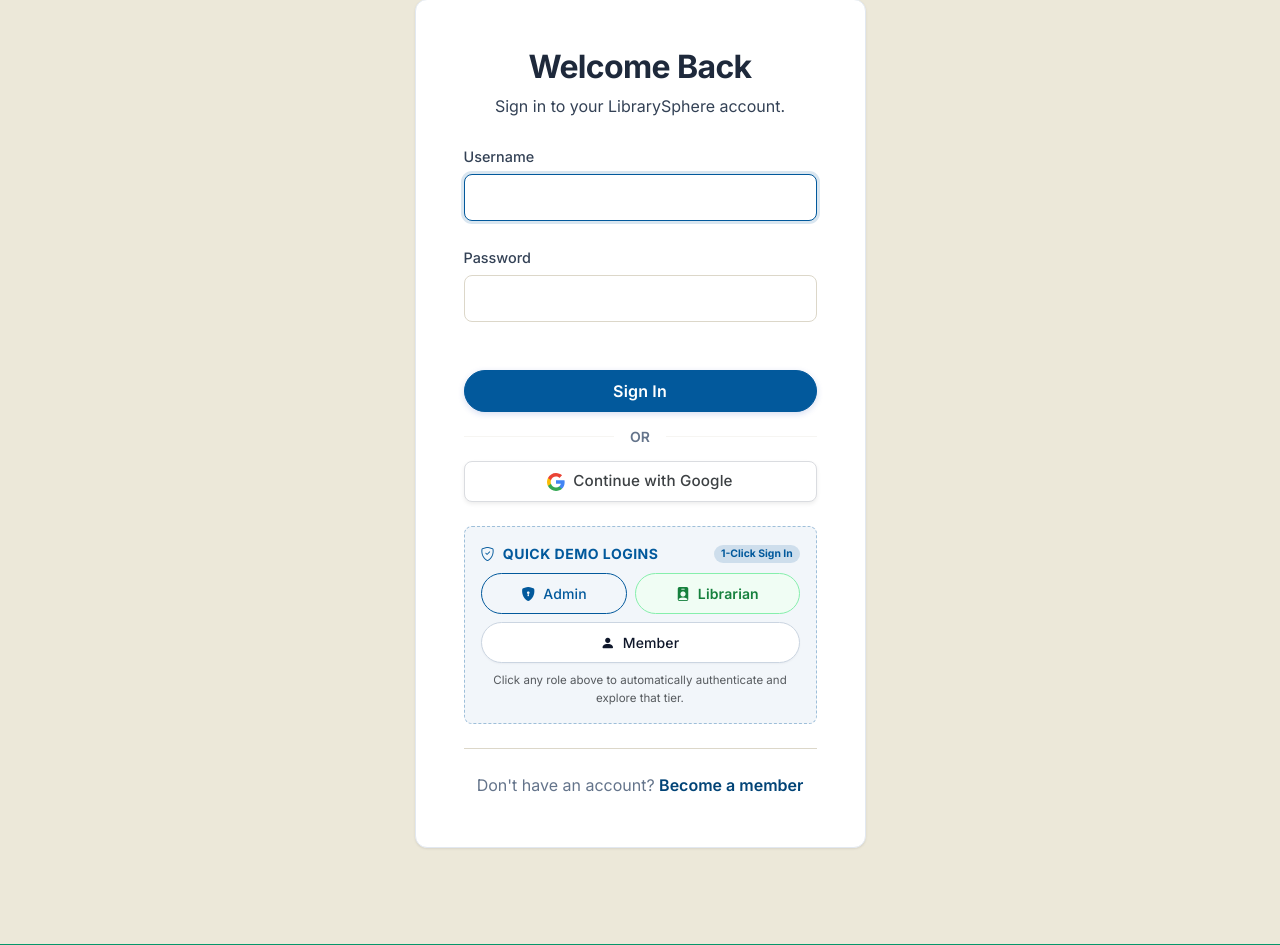
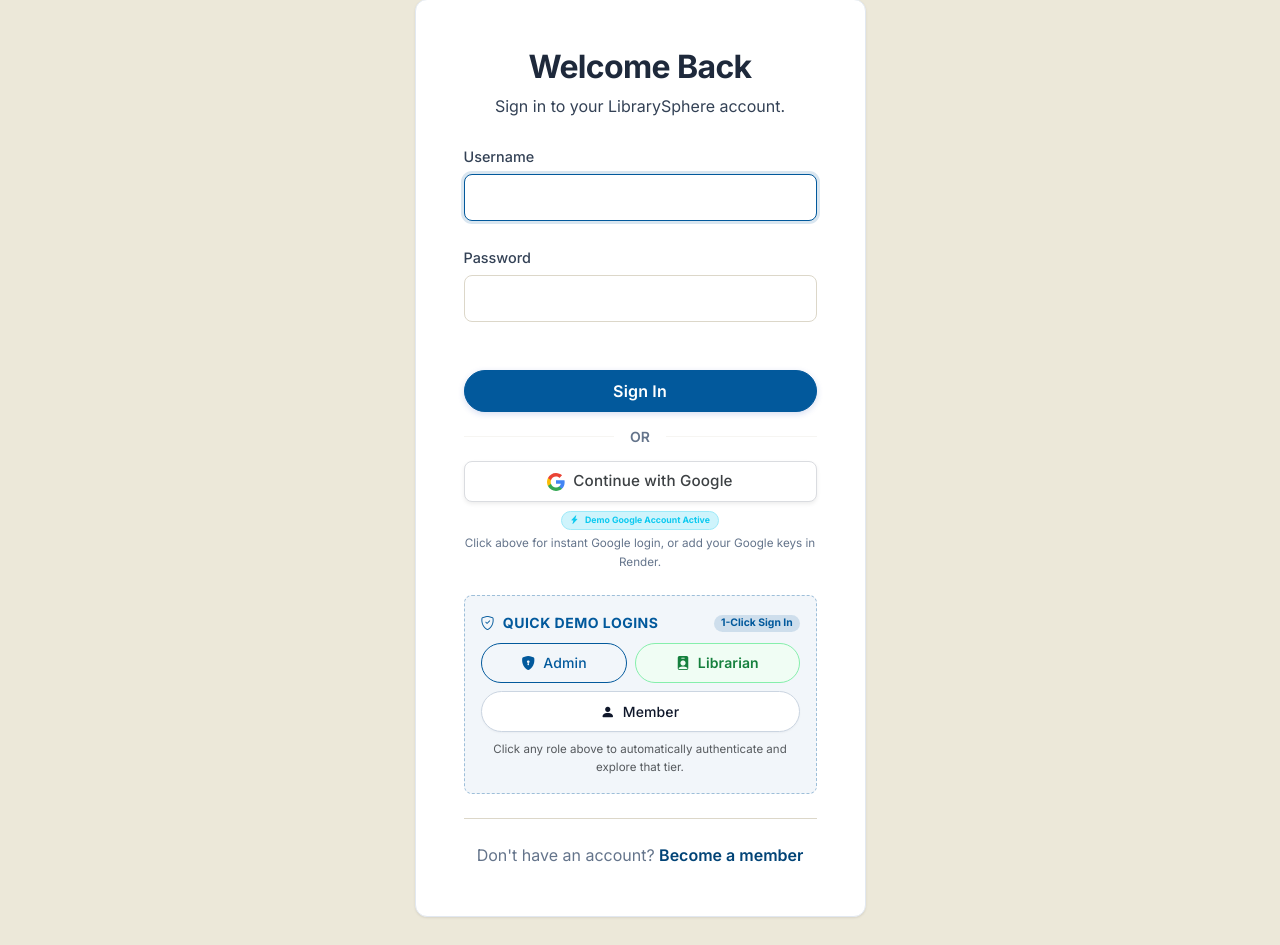
Before and after one commit to sanjaykumar2024/library-management-portal, a Django app: page /accounts/login/ in a window 1280 px wide. Shown: the part 259-1204 px from the top of the page. Run offline with Django 5.2, Linux system fonts and the light colour scheme; parts of the project's set-up code (start-up, migrations or seed data) failed here and were passed over; some web fonts are replaced.

Commit message:
Enable seamless Demo Google Login when Google credentials are unconfigured

```diff
--- a/accounts/views.py
+++ b/accounts/views.py
@@ -1,5 +1,6 @@
 from django.shortcuts import render, redirect, get_object_or_404
 from django.contrib.auth import login
+from django.conf import settings
 
 from django.contrib.auth.decorators import login_required
 from django.contrib.auth.views import LoginView
@@ -44,6 +45,12 @@ class CustomLoginView(LoginView):
             messages.error(self.request, "Your account has been suspended by the library administration. Access is denied.")
             return self.form_invalid(form)
         return super().form_valid(form)
+
+    def get_context_data(self, **kwargs):
+        context = super().get_context_data(**kwargs)
+        config = get_google_client_config()
+        context['is_google_configured'] = config['is_configured']
+        return context
 
     def get_success_url(self):
         return super().get_success_url()
@@ -505,6 +512,9 @@ def google_login_view(request):
     """
     Initiates Google OAuth 2.0 / OpenID Connect sign-in flow.
     Redirects user to Google's consent screen.
+    If Google OAuth credentials are not yet configured in the environment,
+    provides a seamless Demo Google Account sign-in so users can evaluate the full
+    Google user registration, profile sync, and permission workflow immediately.
     """
     if request.user.is_authenticated:
         return redirect('core:dashboard')
@@ -513,6 +523,30 @@ def google_login_view(request):
     next_url = request.GET.get('next')
 
     if not config['is_configured']:
+        allow_demo = getattr(settings, 'ALLOW_DEMO_GOOGLE_LOGIN', True)
+        if allow_demo:
+            demo_claims = {
+                'sub': 'google_sub_demo_1082736451928374',
+                'email': 'sanjay.google.demo@gmail.com',
+                'email_verified': True,
+                'name': 'Sanjay Kumar (Google Demo)',
+                'given_name': 'Sanjay',
+                'family_name': 'Kumar',
+                'picture': 'https://images.unsplash.com/photo-1535713875002-d1d0cf377fde?auto=format&fit=crop&w=120&h=120&q=80',
+            }
+            user, err = handle_google_user_authentication(request, demo_claims)
+            if err:
+                messages.error(request, err)
+                return redirect('accounts:login')
+
+            messages.info(
+                request,
+                f"Signed in as '{user.email}' via Google (Demo Mode). To connect live Google accounts, add GOOGLE_OAUTH_CLIENT_ID & GOOGLE_OAUTH_CLIENT_SECRET in your Render Environment Variables."
+            )
+            if next_url and url_has_allowed_host_and_scheme(next_url, allowed_hosts={request.get_host()}):
+                return redirect(next_url)
+            return redirect('core:dashboard')
+
         messages.warning(
             request,
             "Google Sign-In is not yet configured. Please set GOOGLE_OAUTH_CLIENT_ID and GOOGLE_OAUTH_CLIENT_SECRET in the environment."
--- a/config/settings.py
+++ b/config/settings.py
@@ -246,3 +246,4 @@ GOOGLE_OAUTH_CLIENT_ID = os.getenv('GOOGLE_OAUTH_CLIENT_ID', '').strip()
 GOOGLE_OAUTH_CLIENT_SECRET = os.getenv('GOOGLE_OAUTH_CLIENT_SECRET', '').strip()
 GOOGLE_OAUTH_REDIRECT_URI = os.getenv('GOOGLE_OAUTH_REDIRECT_URI', '').strip()
 REQUIRE_MEMBERSHIP_APPROVAL = os.getenv('REQUIRE_MEMBERSHIP_APPROVAL', 'False').lower() in ('true', '1', 'yes')
+ALLOW_DEMO_GOOGLE_LOGIN = os.getenv('ALLOW_DEMO_GOOGLE_LOGIN', 'True').lower() in ('true', '1', 'yes')
--- a/templates/accounts/login.html
+++ b/templates/accounts/login.html
@@ -60,6 +60,14 @@
                         </svg>
                         <span>Continue with Google</span>
                     </a>
+                    {% if not is_google_configured %}
+                    <div class="text-center mt-2 small text-muted" style="font-size: 0.73rem;">
+                        <span class="badge rounded-pill bg-info-subtle text-info border border-info-subtle px-2 py-1">
+                            <i class="bi bi-lightning-charge-fill me-1"></i> Demo Google Account Active
+                        </span>
+                        <div class="mt-1" style="color: var(--text-muted);">Click above for instant Google login, or add your Google keys in Render.</div>
+                    </div>
+                    {% endif %}
 
                     <!-- 1-Click Demo Evaluation Accounts -->
                     <div class="mt-4 p-3 rounded-3" style="background: rgba(2, 89, 156, 0.05); border: 1px dashed rgba(2, 89, 156, 0.35);">
```
Also changed, not shown: tests/test_google_oauth_and_permissions.py (+10 -2 lines).
